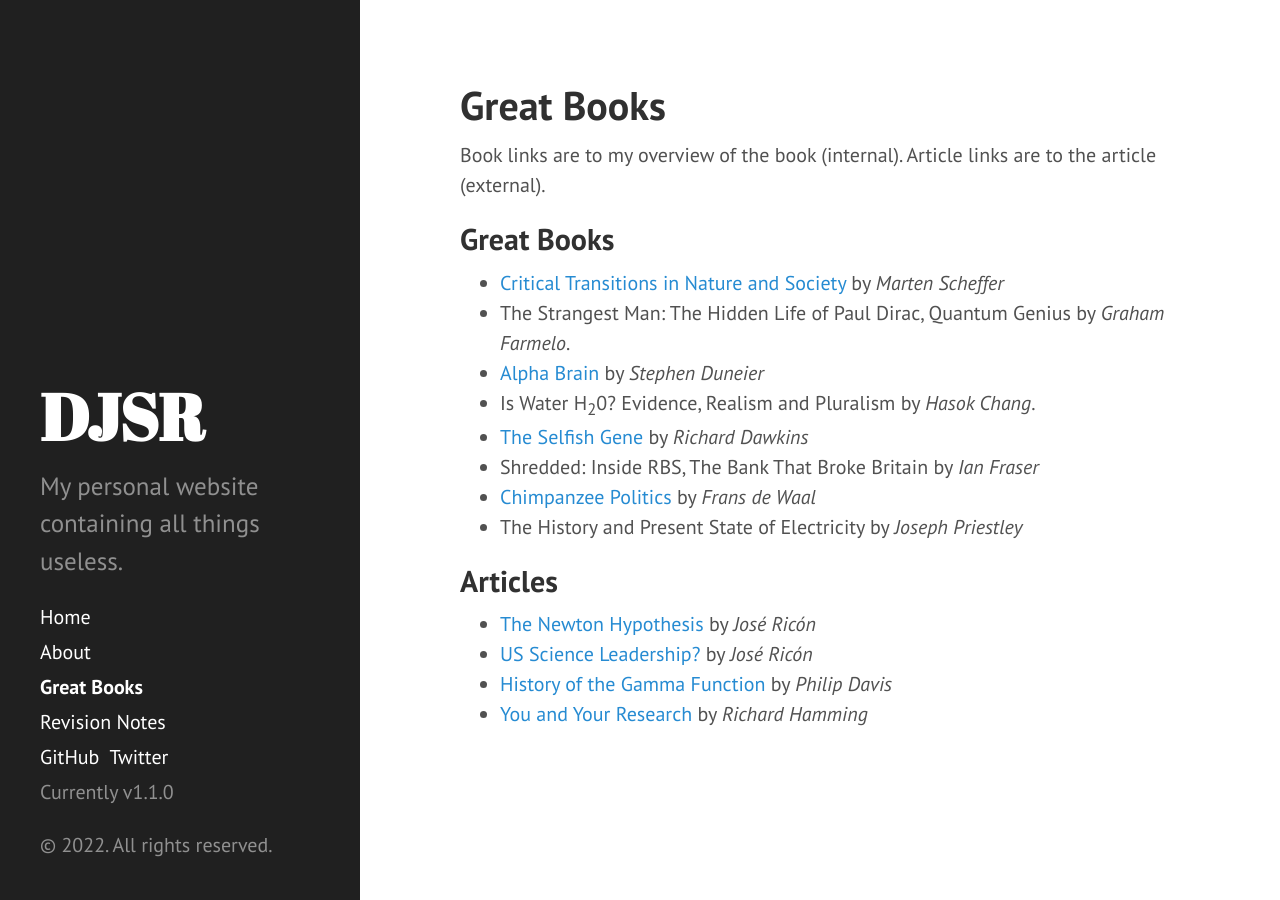
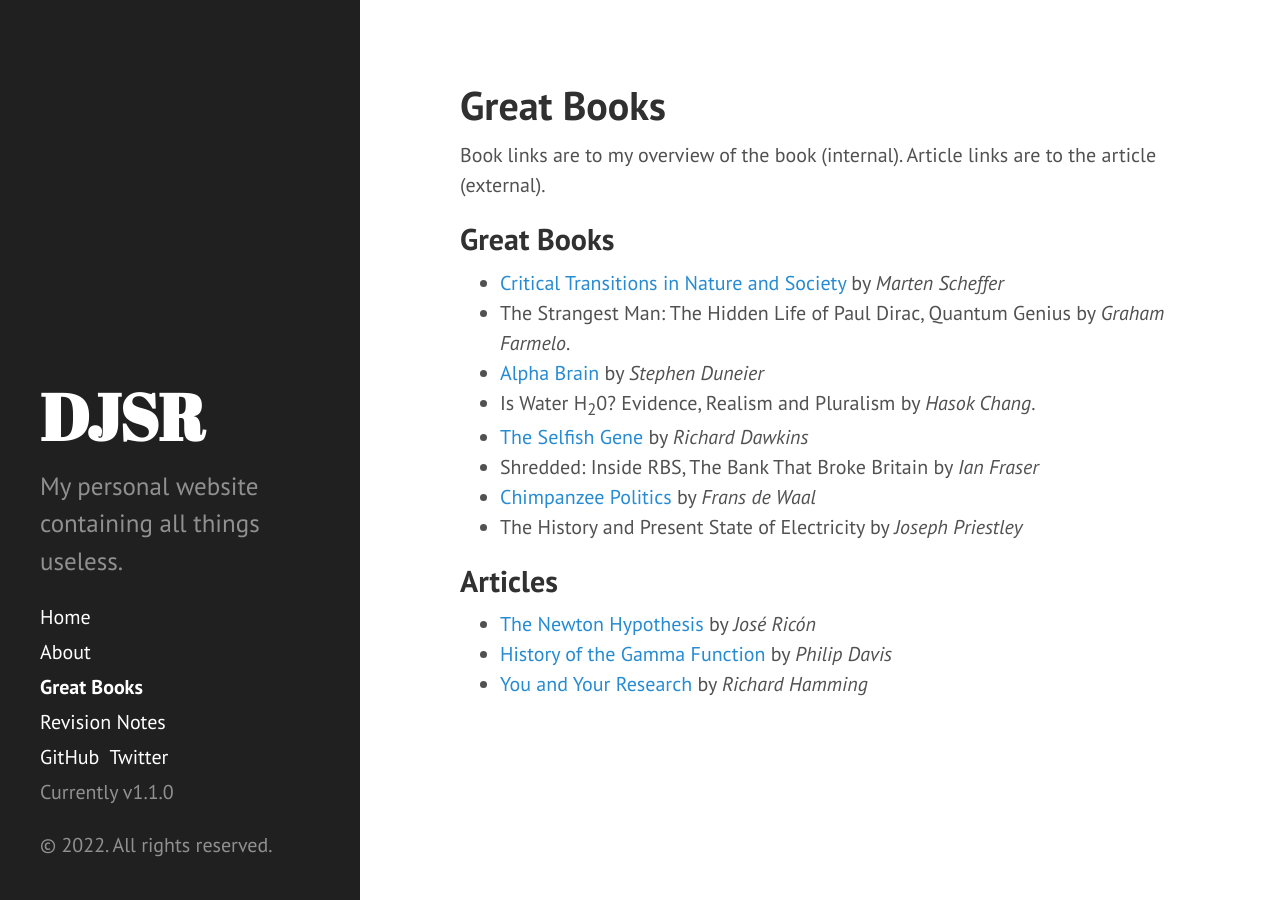
Before and after one commit to dansomrob/dansomrob.github.io, a Jekyll site: the page built from books.md, in a window 1280 px wide. Built offline with Jekyll 4.4.1, drawn with Linux system fonts in a browser that asks for light colours.

Commit message:
Update books.md

```diff
--- a/books.md
+++ b/books.md
@@ -17,6 +17,5 @@ Book links are to my overview of the book (internal). Article links are to the a
 ## Articles
 
 - [The Newton Hypothesis](https://nintil.com/newton-hypothesis) by *José Ricón*
-- [US Science Leadership?](https://nintil.com/us-science-leadership) by *José Ricón*
 - [History of the Gamma Function]( {{site.url }}/assets/textbooks/HistoryGammaFunction_Davis.pdf) by *Philip Davis*
 - [You and Your Research](https://www.cs.virginia.edu/~robins/YouAndYourResearch.html) by *Richard Hamming*
```
